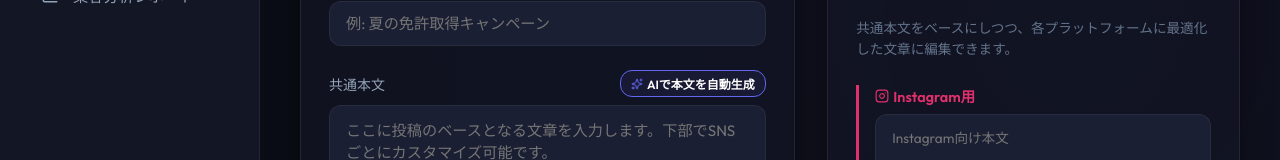
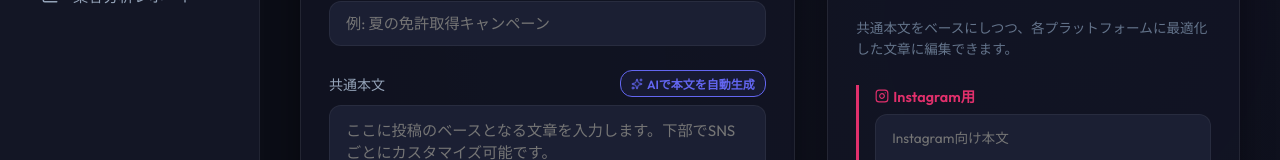
Before and after one commit to hitosisatou-del/ZERO-Sync, a Next.js app: page /posts/new in a window 1280 px wide. Shown: the part 267-427 px from the top of the page. Built offline with nearby package versions, Linux system fonts and the light colour scheme; no server answers.

Commit message:
style: ライトモード環境で「AIで本文を自動生成」ボタンのテキストが見えなかった問題を修正

```diff
--- a/src/app/posts/new/page.tsx
+++ b/src/app/posts/new/page.tsx
@@ -387,7 +387,7 @@ export default function NewPostPage() {
                     alignItems: 'center',
                     gap: '0.25rem',
                     borderColor: 'var(--accent-primary)',
-                    color: '#fff',
+                    color: 'var(--accent-primary)',
                     background: 'rgba(99, 102, 241, 0.08)'
                   }}
                 >
```
